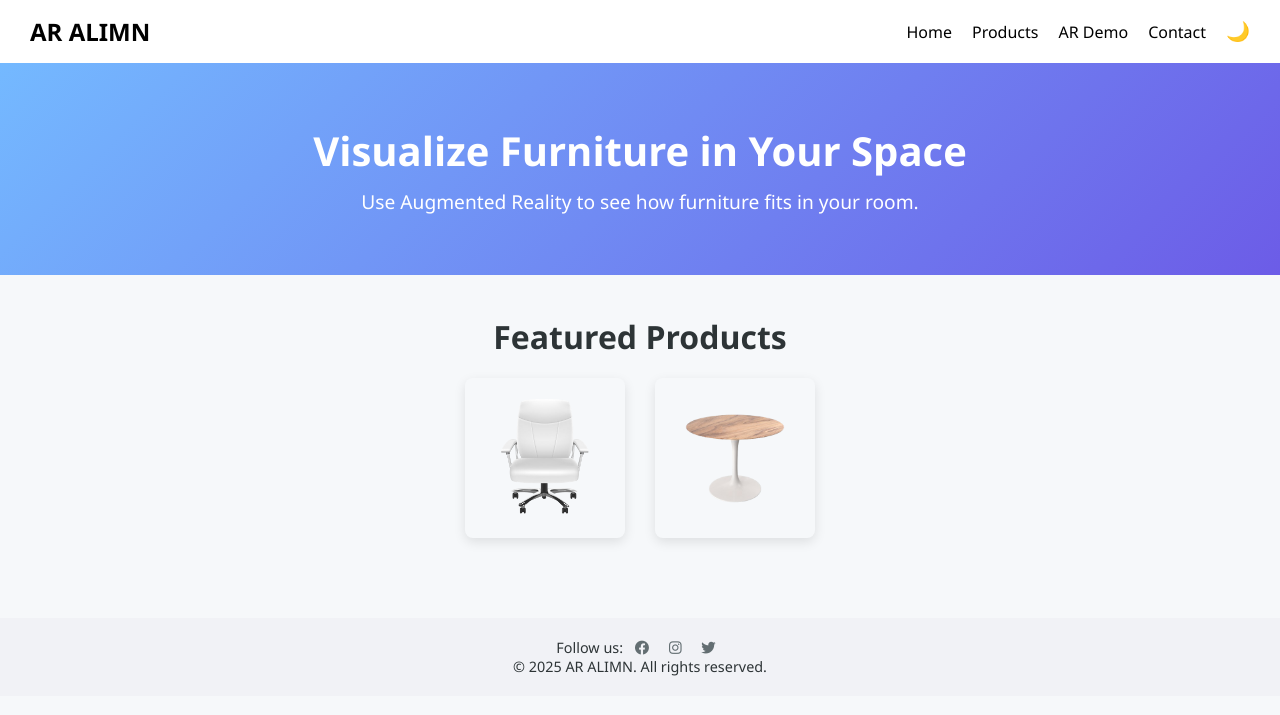
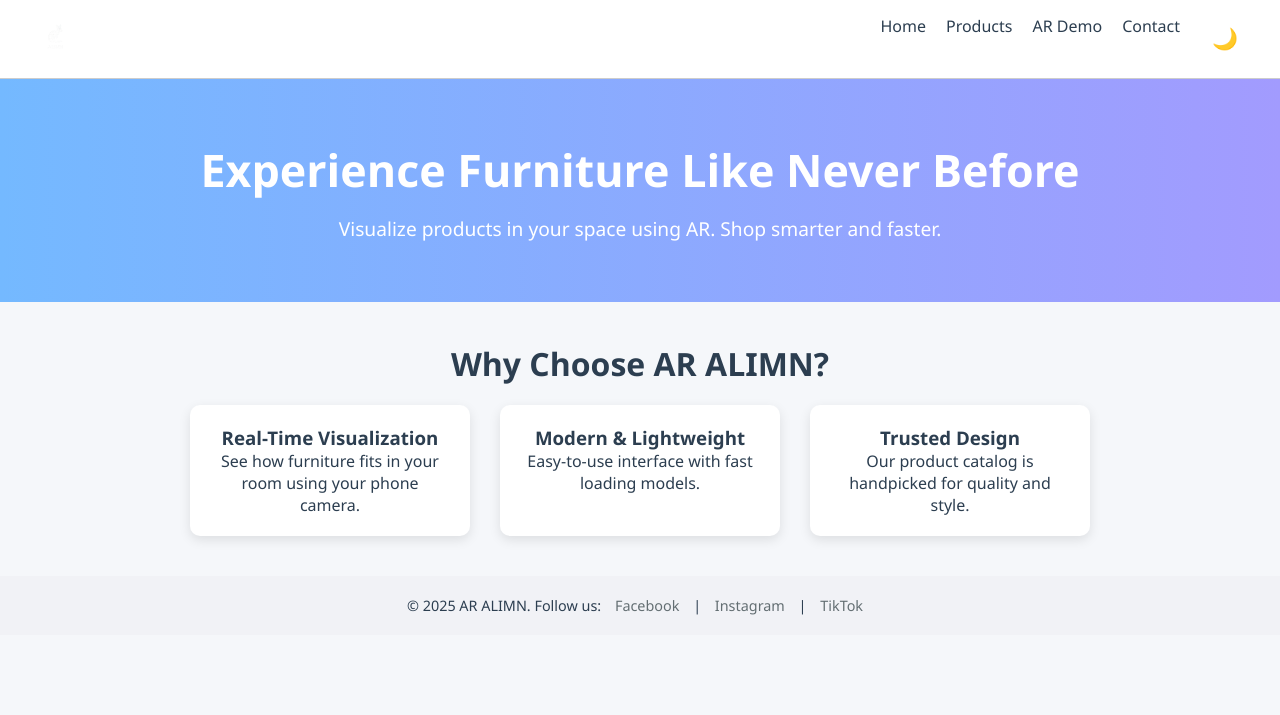
Before and after one commit to naqinizam/ar-alimn-project, a Flask app: page / in a window 1280 px wide. Shown: the top 715 px of the page. Run offline with Flask 3, Linux system fonts and the light colour scheme.

Commit message:
Updated index.html and UI

```diff
--- a/app.py
+++ b/app.py
@@ -3,7 +3,7 @@
 
 app = Flask(__name__)
 
-# === HTML Page Routes ===
+# === PAGE ROUTES ===
 @app.route("/")
 def home():
     return render_template("index.html")
@@ -20,24 +20,20 @@
 def ar_demo():
     return render_template("ar.html")
 
-# === AR Model Endpoint ===
+# === GET MODEL IMAGE ===
 @app.route("/get_model")
 def get_model():
-    chair_path = os.path.join(app.static_folder, 'images', 'chair.png')
-
-    if not os.path.exists(chair_path):
-        print(f"❌ Error: Chair image not found at {chair_path}")
-        return jsonify({"error": "Chair image not found"}), 404
-    else:
-        print(f"✅ Chair image found at {chair_path}")
-
+    image_path = os.path.join(app.static_folder, 'images', 'chair.png')
+    if not os.path.exists(image_path):
+        print("❌ Model image not found.")
+        return jsonify({"error": "Model not found"}), 404
     return jsonify({"model_url": "/static/images/chair.png"})
 
-# === Static File Handling ===
+# === STATIC FILES ===
 @app.route('/static/<path:filename>')
 def serve_static(filename):
     return send_from_directory('static', filename)
 
-# === Run App ===
+# === RUN ===
 if __name__ == "__main__":
     app.run(host="0.0.0.0", port=10000, debug=True)
--- a/static/script.js
+++ b/static/script.js
@@ -1,58 +1,117 @@
-// DARK MODE TOGGLE
-const toggleBtn = document.getElementById("toggle-theme");
-toggleBtn.addEventListener("click", () => {
-  document.body.classList.toggle("dark");
-  toggleBtn.textContent = document.body.classList.contains("dark") ? "☀️" : "🌙";
+// Theme Toggle
+const toggle = document.getElementById('toggle-theme');
+toggle.addEventListener('click', () => {
+  document.body.classList.toggle('dark');
+  toggle.textContent = document.body.classList.contains('dark') ? '☀️' : '🌙';
 });
 
-// AR CAMERA INITIALIZATION
+// AR Controls
+let scale = 1;
+let rotation = 0;
+let posX = 0;
+let posY = 0;
+let isDragging = false;
+let startX, startY, initialDistance = 0;
+
+const cameraFeed = document.getElementById("camera-feed");
+const arObject = document.getElementById("ar-object");
 const startBtn = document.getElementById("start-ar");
+
 if (startBtn) {
   startBtn.addEventListener("click", async () => {
     try {
-      const video = document.getElementById("camera-feed");
-      const arObject = document.getElementById("ar-object");
+      const stream = await navigator.mediaDevices.getUserMedia({
+        video: {
+          facingMode: { exact: "environment" }
+        }
+      });
 
-      const stream = await navigator.mediaDevices.getUserMedia({
-        video: { facingMode: "environment" }
-      });
-      video.srcObject = stream;
+      cameraFeed.srcObject = stream;
 
-      arObject.src = "/static/images/chair.png";
+      const res = await fetch("/get_model");
+      const data = await res.json();
+
+      arObject.src = data.model_url;
       arObject.style.display = "block";
+
+      // Position object in center
+      setTimeout(() => {
+        const feedBox = cameraFeed.getBoundingClientRect();
+        const objBox = arObject.getBoundingClientRect();
+        posX = (feedBox.width - objBox.width) / 2;
+        posY = (feedBox.height - objBox.height) / 2;
+        updateTransform();
+      }, 300);
+
     } catch (err) {
-      console.error("Camera error:", err);
-      document.querySelector(".camera-error").style.display = "block";
+      console.error("Camera failed:", err);
+      alert("Unable to access camera. Please use HTTPS and allow permissions.");
     }
   });
+
+  // Interaction
+  arObject.addEventListener("mousedown", startDrag);
+  arObject.addEventListener("touchstart", handleTouchStart, { passive: false });
+  document.addEventListener("mousemove", drag);
+  document.addEventListener("touchmove", handleTouchMove, { passive: false });
+  document.addEventListener("mouseup", endDrag);
+  document.addEventListener("touchend", endDrag);
+
+  arObject.addEventListener("wheel", (e) => {
+    e.preventDefault();
+    scale = Math.min(Math.max(0.5, scale + e.deltaY * -0.01), 3);
+    updateTransform();
+  });
+
+  arObject.addEventListener("contextmenu", (e) => {
+    e.preventDefault();
+    rotation += 15;
+    updateTransform();
+  });
+
+  function startDrag(e) {
+    isDragging = true;
+    startX = (e.clientX || e.touches?.[0]?.clientX) - posX;
+    startY = (e.clientY || e.touches?.[0]?.clientY) - posY;
+  }
+
+  function drag(e) {
+    if (!isDragging) return;
+    posX = (e.clientX || e.touches?.[0]?.clientX) - startX;
+    posY = (e.clientY || e.touches?.[0]?.clientY) - startY;
+    updateTransform();
+  }
+
+  function handleTouchStart(e) {
+    if (e.touches.length === 1) startDrag(e);
+    else if (e.touches.length === 2) {
+      initialDistance = Math.hypot(
+        e.touches[0].clientX - e.touches[1].clientX,
+        e.touches[0].clientY - e.touches[1].clientY
+      );
+    }
+  }
+
+  function handleTouchMove(e) {
+    if (e.touches.length === 2) {
+      e.preventDefault();
+      const currentDist = Math.hypot(
+        e.touches[0].clientX - e.touches[1].clientX,
+        e.touches[0].clientY - e.touches[1].clientY
+      );
+      scale = Math.min(Math.max(0.5, scale * (currentDist / initialDistance)), 3);
+      initialDistance = currentDist;
+      updateTransform();
+    } else {
+      drag(e);
+    }
+  }
+
+  function endDrag() {
+    isDragging = false;
+  }
+
+  function updateTransform() {
+    arObject.style.transform = `translate(${posX}px, ${posY}px) scale(${scale}) rotate(${rotation}deg)`;
+  }
 }
-
-// AR Object Interactivity
-const arObject = document.getElementById("ar-object");
-if (arObject) {
-  let isDragging = false, startX, startY, scale = 1, rotation = 0, posX = 0, posY = 0;
-
-  arObject.addEventListener("mousedown", e => {
-    isDragging = true;
-    startX = e.clientX - posX;
-    startY = e.clientY - posY;
-  });
-  document.addEventListener("mousemove", e => {
-    if (!isDragging) return;
-    posX = e.clientX - startX;
-    posY = e.clientY - startY;
-    arObject.style.transform = `translate(${posX}px, ${posY}px) scale(${scale}) rotate(${rotation}deg)`;
-  });
-  document.addEventListener("mouseup", () => isDragging = false);
-  arObject.addEventListener("wheel", e => {
-    e.preventDefault();
-    scale += e.deltaY > 0 ? -0.1 : 0.1;
-    scale = Math.max(0.5, Math.min(scale, 3));
-    arObject.style.transform = `translate(${posX}px, ${posY}px) scale(${scale}) rotate(${rotation}deg)`;
-  });
-  arObject.addEventListener("contextmenu", e => {
-    e.preventDefault();
-    rotation += 30;
-    arObject.style.transform = `translate(${posX}px, ${posY}px) scale(${scale}) rotate(${rotation}deg)`;
-  });
-}
--- a/static/style.css
+++ b/static/style.css
@@ -1,4 +1,4 @@
-/* Reset and Base */
+/* RESET + BASE */
 * {
   margin: 0;
   padding: 0;
@@ -6,44 +6,33 @@
 }
 body {
   font-family: 'Segoe UI', sans-serif;
-  background-color: #f6f8fa;
-  color: #2d3436;
-  transition: background 0.4s, color 0.4s;
+  background-color: #f5f7fa;
+  color: #2c3e50;
+  transition: background 0.3s, color 0.3s;
+}
+body.dark {
+  background-color: #121212;
+  color: #ecf0f1;
 }
 
-/* Dark Mode */
-body.dark {
-  background-color: #121212;
-  color: #f0f0f0;
-}
-body.dark header,
-body.dark footer {
-  background-color: #1e1e1e;
-}
-body.dark .hero,
-body.dark .ar-wrapper,
-body.dark .products,
-body.dark #contact {
-  background-color: #181818;
-}
-
-/* Header */
+/* HEADER */
 header {
-  background-color: #ffffff;
-  color: #000;
+  background: #fff;
+  padding: 15px 30px;
   display: flex;
   justify-content: space-between;
   align-items: center;
-  padding: 15px 30px;
-  box-shadow: 0 2px 4px rgba(0,0,0,0.1);
+  border-bottom: 1px solid #ccc;
 }
-.logo {
-  font-size: 1.5em;
-  font-weight: bold;
+body.dark header {
+  background: #1e1e1e;
+  border-bottom: 1px solid #333;
+}
+.logo img {
+  height: 40px;
 }
 nav {
   display: flex;
-  align-items: center;
   gap: 20px;
 }
 nav a {
@@ -53,106 +42,107 @@
   transition: color 0.3s;
 }
 nav a:hover {
-  color: #007bff;
+  color: #3498db;
 }
 #toggle-theme {
+  background: none;
   border: none;
-  background: none;
-  font-size: 1.2em;
+  font-size: 1.3em;
   cursor: pointer;
 }
 
-/* Hero Section */
+/* HERO / HOME */
 .hero {
-  background: linear-gradient(135deg, #74b9ff, #6c5ce7);
-  color: white;
   text-align: center;
   padding: 60px 20px;
+  background: linear-gradient(to right, #74b9ff, #a29bfe);
+  color: white;
 }
 .hero h1 {
-  font-size: 2.5em;
-  margin-bottom: 10px;
+  font-size: 2.8em;
+  margin-bottom: 15px;
 }
 .hero p {
   font-size: 1.2em;
 }
-.hero button {
-  margin-top: 20px;
-  padding: 12px 24px;
-  background-color: #2c2c54;
-  color: white;
-  border: none;
-  border-radius: 6px;
-  font-size: 1em;
-  cursor: pointer;
-}
-
-/* Product Preview */
-.intro {
+.why-choose {
   padding: 40px 20px;
   text-align: center;
 }
-.intro h2 {
+.why-choose h2 {
   font-size: 2em;
   margin-bottom: 20px;
 }
-.product-preview {
-  display: flex;
-  justify-content: center;
-  gap: 30px;
-  flex-wrap: wrap;
-}
-.product-preview img {
-  width: 160px;
-  height: auto;
-  border-radius: 8px;
-  box-shadow: 0 4px 12px rgba(0,0,0,0.1);
-}
-
-/* Product Grid */
-.products {
-  padding: 40px 20px;
-}
-.product-grid {
+.why-grid {
   display: flex;
   flex-wrap: wrap;
   gap: 30px;
   justify-content: center;
 }
-.product-card {
-  background: white;
+.why-box {
+  background: #fff;
   padding: 20px;
   border-radius: 10px;
-  width: 200px;
+  max-width: 280px;
+  box-shadow: 0 4px 12px rgba(0,0,0,0.1);
+}
+body.dark .why-box {
+  background: #1f1f1f;
+}
+
+/* PRODUCTS */
+.products {
+  padding: 50px 20px;
+}
+.products h1 {
+  text-align: center;
+  margin-bottom: 30px;
+}
+.product-grid {
+  display: flex;
+  flex-wrap: wrap;
+  justify-content: center;
+  gap: 30px;
+}
+.product-card {
+  background: #fff;
+  padding: 20px;
+  width: 240px;
+  border-radius: 10px;
   box-shadow: 0 2px 10px rgba(0,0,0,0.1);
-  text-align: center;
+}
+body.dark .product-card {
+  background: #1f1f1f;
 }
 .product-card img {
   width: 100%;
   border-radius: 8px;
 }
 .product-card h3 {
-  margin: 10px 0;
+  margin: 12px 0 6px;
 }
-.product-card button {
-  background-color: #0984e3;
-  color: white;
-  border: none;
-  padding: 8px 16px;
-  border-radius: 6px;
-  cursor: pointer;
+.product-card p {
+  font-size: 0.95em;
+  color: #555;
 }
-body.dark .product-card {
-  background: #1f1f1f;
+body.dark .product-card p {
+  color: #ccc;
 }
 
-/* AR Section */
+/* AR DEMO */
 .ar-wrapper {
-  padding: 40px 20px;
   text-align: center;
+  padding: 50px 20px;
+}
+.ar-wrapper h1 {
+  margin-bottom: 15px;
+}
+.ar-wrapper p {
+  margin-bottom: 25px;
+  font-size: 1em;
 }
 .ar-view {
-  margin: 20px auto;
+  margin: 0 auto;
   width: 90%;
   max-width: 420px;
   aspect-ratio: 4 / 3;
@@ -172,13 +162,13 @@
   left: 50%;
   width: 120px;
   transform: translate(-50%, -50%);
+  display: none;
   z-index: 2;
-  touch-action: none;
 }
 
-/* Contact Form */
+/* CONTACT */
 #contact {
-  padding: 50px 20px;
+  padding: 60px 20px;
   max-width: 600px;
   margin: auto;
 }
@@ -186,40 +176,37 @@
   text-align: center;
   margin-bottom: 30px;
 }
-#contact form {
+form {
   display: flex;
   flex-direction: column;
   gap: 15px;
 }
-#contact input,
-#contact textarea {
+input, textarea {
   padding: 12px;
   border: 1px solid #ccc;
-  border-radius: 6px;
-  font-size: 1em;
+  border-radius: 8px;
 }
-#contact button {
+button {
   padding: 12px;
-  background-color: #6c5ce7;
+  background: #6c5ce7;
   color: white;
   border: none;
   border-radius: 6px;
   cursor: pointer;
 }
 
-/* Footer */
+/* FOOTER */
 footer {
-  background-color: #f1f2f6;
+  background: #f1f2f6;
   text-align: center;
   padding: 20px;
   font-size: 0.9em;
-  margin-top: 40px;
 }
 footer a {
-  margin: 0 8px;
+  margin: 0 10px;
   color: #636e72;
   text-decoration: none;
 }
 body.dark footer {
-  background-color: #1e1e1e;
+  background: #1e1e1e;
 }
--- a/templates/index.html
+++ b/templates/index.html
@@ -1,15 +1,14 @@
+<!-- templates/index.html -->
 <!DOCTYPE html>
 <html lang="en">
 <head>
-  <meta charset="UTF-8" />
-  <meta name="viewport" content="width=device-width, initial-scale=1.0" />
+  <meta charset="UTF-8">
   <title>AR ALIMN | Home</title>
-  <link rel="stylesheet" href="/static/style.css" />
-  <link rel="stylesheet" href="https://cdnjs.cloudflare.com/ajax/libs/font-awesome/6.4.0/css/all.min.css">
+  <link rel="stylesheet" href="/static/style.css">
 </head>
 <body>
   <header>
-    <div class="logo">AR ALIMN</div>
+    <div class="logo"><img src="/static/images/logo.png" alt="Logo"></div>
     <nav>
       <a href="/">Home</a>
       <a href="/products">Products</a>
@@ -20,25 +19,33 @@
   </header>
 
   <section class="hero">
-    <h1>Visualize Furniture in Your Space</h1>
-    <p>Use Augmented Reality to see how furniture fits in your room.</p>
+    <h1>Experience Furniture Like Never Before</h1>
+    <p>Visualize products in your space using AR. Shop smarter and faster.</p>
   </section>
 
-  <section class="intro">
-    <h2>Featured Products</h2>
-    <div class="product-preview">
-      <img src="/static/images/chair.png" alt="Chair" />
-      <img src="/static/images/table.png" alt="Table" />
+  <section class="why-choose">
+    <h2>Why Choose AR ALIMN?</h2>
+    <div class="why-grid">
+      <div class="why-box">
+        <h3>Real-Time Visualization</h3>
+        <p>See how furniture fits in your room using your phone camera.</p>
+      </div>
+      <div class="why-box">
+        <h3>Modern & Lightweight</h3>
+        <p>Easy-to-use interface with fast loading models.</p>
+      </div>
+      <div class="why-box">
+        <h3>Trusted Design</h3>
+        <p>Our product catalog is handpicked for quality and style.</p>
+      </div>
     </div>
   </section>
 
   <footer>
-    <p>Follow us:
-      <a href="#"><i class="fab fa-facebook"></i></a>
-      <a href="#"><i class="fab fa-instagram"></i></a>
-      <a href="#"><i class="fab fa-twitter"></i></a>
-    </p>
-    <p>&copy; 2025 AR ALIMN. All rights reserved.</p>
+    &copy; 2025 AR ALIMN. Follow us:
+    <a href="#">Facebook</a> |
+    <a href="#">Instagram</a> |
+    <a href="#">TikTok</a>
   </footer>
 
   <script src="/static/script.js"></script>
```
Also changed, not shown: templates/ar.html (+16 -22 lines), templates/contact.html (+9 -13 lines), templates/products.html (+12 -16 lines), static/images/logo.png (added).
